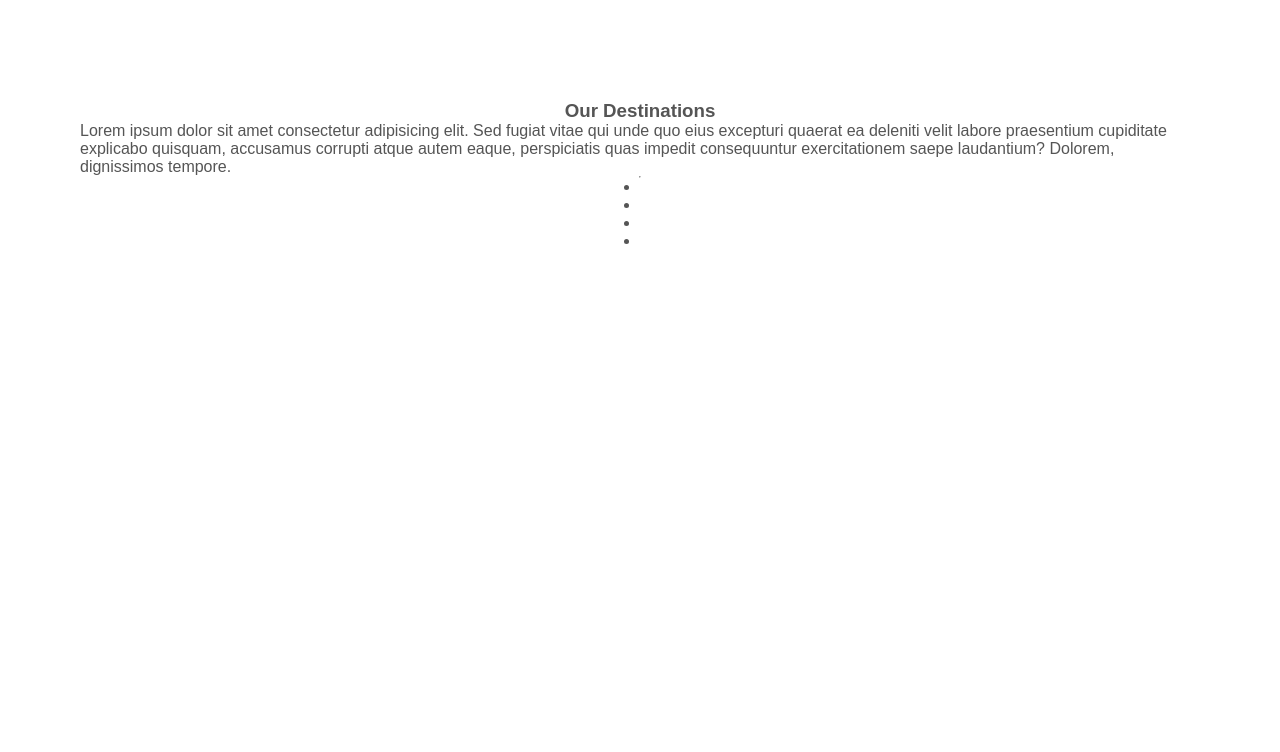
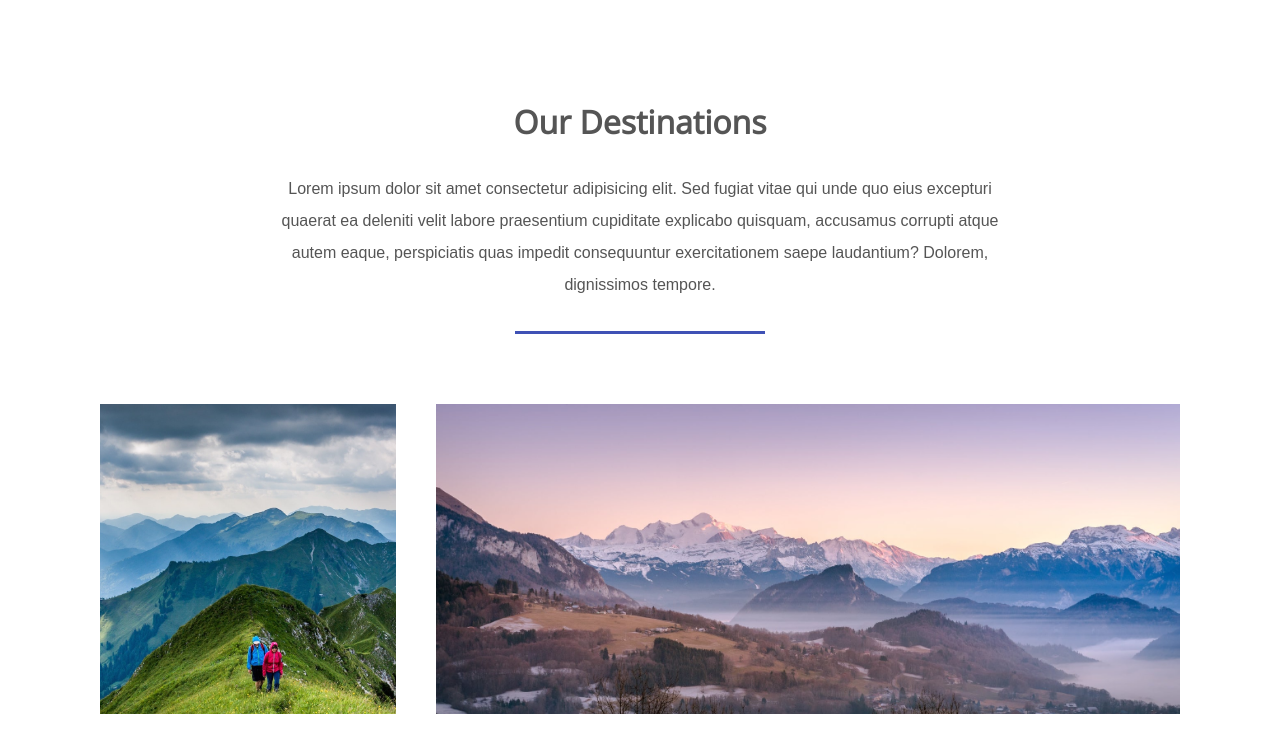
Before and after one commit to AdditionalTesting/flexbox-example-frontend, a plain HTML site: page index.html in a window 1280 px wide. Shown: the part 800-1552 px from the top of the page. Before the commit the page ends 1150 px from the top, so only its background shows below. Drawn offline with nearby package versions, Linux system fonts and the light colour scheme.

Commit message:
finished styling destinations section with flex

```diff
--- a/assets/css/styles.css
+++ b/assets/css/styles.css
@@ -9,7 +9,7 @@ html {
     color: #555;
 }
 
-nav{
+ul, nav{
     list-style: none;
 }
 a{
@@ -69,7 +69,35 @@ header nav li{
     margin: 0 15px;
 }
 
+.grid{
+    width: 100%;
+    display: flex;
+    flex-wrap:wrap;
+    justify-content: center;
+}
 
+hr{
+    width: 250px;
+    height: 3px;
+    background-color: #3f51b5;
+    border: 0;
+    margin-bottom: 50px;
+}
+
+section h3.title{
+    text-transform: capitalize;
+    font: bold 32px "Open Sans";
+    margin-bottom: 30px;
+    text-align: center;
+}
+
+section p{
+    max-width: 775px;
+    line-height: 2;
+    padding: 0 20px;
+    margin-bottom: 30px;
+    text-align: center;
+}
 
 .hero{
     color:#fff;
@@ -116,3 +144,21 @@ header nav li{
         margin: 0;
     }
 }
+
+
+
+.destinations .grid li{
+    height: 350px;
+    padding: 20px;
+    background-clip: content-box;
+    background-size: cover;
+    background-position: center;
+}
+
+.destinations .grid li.small{
+    flex-basis: 30%;
+}
+
+.destinations .grid li.large{
+    flex-basis: 70%;
+}
```
